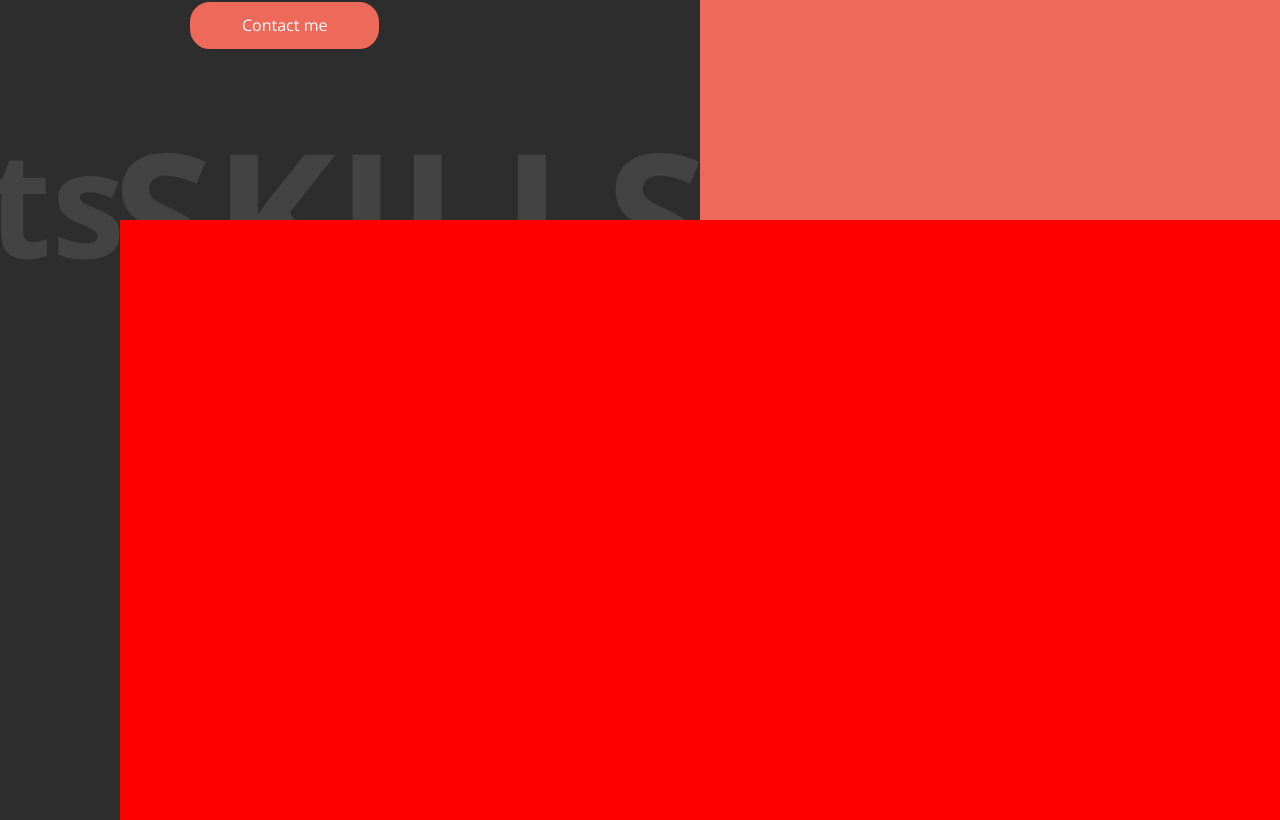
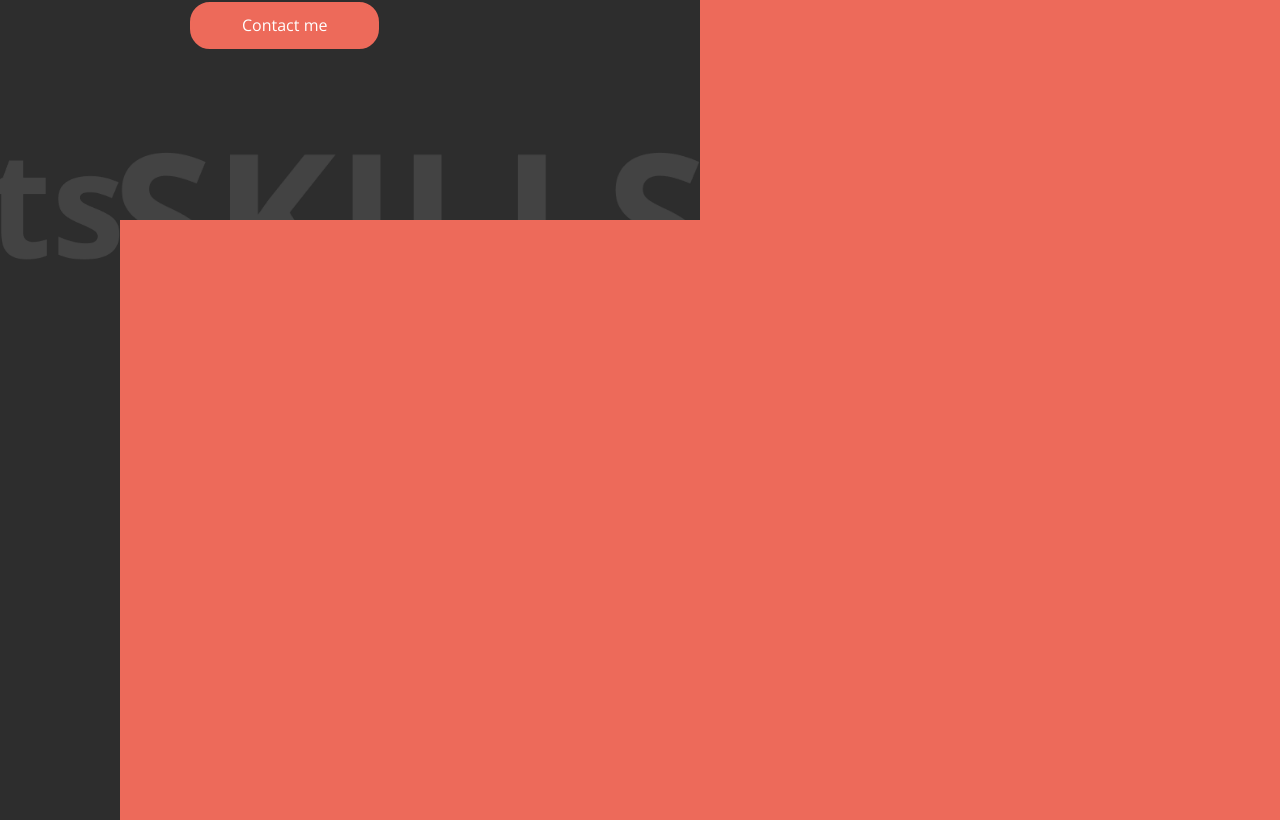
Before and after one commit to CezaryWrzalik/Portfolio, a Next.js app: page / in a window 1280 px wide. Shown: the part 1380-2200 px from the top of the page. Built offline with nearby package versions, Linux system fonts and the light colour scheme.

Commit message:
(Feat): Animated scroll to Project Section

```diff
--- a/src/components/molecules/AnimatedImage/AnimatedImage.styled.tsx
+++ b/src/components/molecules/AnimatedImage/AnimatedImage.styled.tsx
@@ -1,20 +1,34 @@
-import styled from "styled-components";
+import styled, { css } from "styled-components";
 
+const stylesForMiddle = css`
+  height: 100%;
+  transition: ease-in-out 1s;
+  width: 100%;
+`;
 
-export const AnimatedImageWrapper = styled.div<{visible: boolean,  side: "Top" | "Bottom" }>(
-  ({ side, visible, theme: {transitions} }) => `
+export const AnimatedImageWrapper = styled.div<{
+  visible: boolean;
+  side: "Top" | "Bottom" | "Mid";
+  halfScreen: boolean;
+}>(
+  ({ side, visible, halfScreen, theme: { transitions } }) => `
   position: absolute;
   width: 100%;
-  height: 100px;
+  height: 10%;
   display: grid;
   place-items: center;
 	opacity: ${visible ? "1" : "0"};
-	transition: ${transitions.default}s;
 
-	${side === 'Top' ? "top: 0" : "bottom: 0"};
+  ${halfScreen && `width: 50%`};
+	${side === "Top" && "top: 0%"};
+	${side === "Bottom" && "Bottom: 0%"};
+	${side === "Mid" && stylesForMiddle};
+
 
   span{
-		${side === 'Top' ? "top: -50%" : "top: 50%"};
+    ${side === "Top" && "top: -50%"};
+    ${side === "Bottom" && "Bottom: -50%"};
+    ${side === "Mid" && "Mid: 50%"};
   }
 }`
 );
--- a/src/components/molecules/AnimatedImage/AnimatedImage.tsx
+++ b/src/components/molecules/AnimatedImage/AnimatedImage.tsx
@@ -2,14 +2,15 @@ import { AnimatedImageWrapper } from "./AnimatedImage.styled";
 import Image, { StaticImageData } from "next/image";
 
 type AnimatedImageProps = {
-	side: "Top" | "Bottom";
+	side: "Top" | "Bottom" | "Mid";
 	image: StaticImageData;
 	visible?: boolean;
+  halfScreen?: boolean;
 }
 
-export const AnimatedImage = ({image, side, visible = true}: AnimatedImageProps) => {
+export const AnimatedImage = ({image, side, visible = true, halfScreen = false}: AnimatedImageProps) => {
   return (
-    <AnimatedImageWrapper side={side} visible={visible}>
+    <AnimatedImageWrapper side={side} visible={visible} halfScreen={halfScreen}>
       <Image src={image} />
     </AnimatedImageWrapper>
   );
--- a/src/components/templates/AboutSkills/LeftSection/LeftSection.styled.tsx
+++ b/src/components/templates/AboutSkills/LeftSection/LeftSection.styled.tsx
@@ -23,7 +23,7 @@ export const ImagesWrapper = styled.div`
 
 export const ImageWrapper = styled.div<{ currElIndex: number }>(
   ({ currElIndex, theme: { transitions } }) => `
-  opacity: ${currElIndex === 1 ? "1" : "0"};
+  opacity: ${currElIndex <= 1 ? "1" : "0"};
   transition: ${transitions.default}s;
   position: absolute;
   transform: translateY(-50%);
--- a/src/components/templates/Projects/Projects.styled.tsx
+++ b/src/components/templates/Projects/Projects.styled.tsx
@@ -1,6 +1,46 @@
-import styled from "styled-components";
+import styled, { css, keyframes } from "styled-components";
 
-export const ProjectsWrapper = styled.div`
-  height: 1800px;
-	background: red;
+export const ProjectsWrapper = styled.div(
+  ({ theme: { colors } }) => `
+	background: ${colors.body.bgTeritary};
+	height: 100%;
+	position: relative;
+	`
+);
+
+const firstEntryAnimation = ({ theme }: any) => keyframes`
+0%{
+	background: ${theme.colors.body.bgSecondary};
+	opacity: 1;
+}
+50%{background: ${theme.colors.body.bgSecondary};
+	opacity: 1;
+}
+100%{
+	background: ${theme.colors.body.bgTeritary};
+	opacity: 0;
+}
 `;
+
+export const FirstEntryImageWrapper = styled.div<{ animate: boolean }>(
+  ({ animate, theme: { colors } }) => css`
+    position: relative;
+    display: grid;
+    height: 100%;
+    width: 100%;
+    background: ${colors.body.bgSecondary};
+    opacity: 1;
+		transition: .5s;
+
+    ${animate &&
+    css`
+      animation: ${firstEntryAnimation} ease-in-out 2s;
+      background: ${colors.body.bgTeritary};
+			opacity: 0;
+    `}
+  `
+);
+
+export const ContentWrapper  = styled.div`
+
+`
--- a/src/components/templates/Projects/Projects.tsx
+++ b/src/components/templates/Projects/Projects.tsx
@@ -1,7 +1,28 @@
-import { ProjectsWrapper } from "./Projects.styled"
+import { AnimatedImage } from "@molecules/AnimatedImage/AnimatedImage";
+import { ImageProjects } from "@shared/images";
+import { useEffect, useState } from "react";
+import { useRecoilState } from "recoil";
+import { currElIndexAtom } from "src/recoil/atom/currElIndexAtom";
+import { TextWrapper } from "../AboutSkills/RightSection/AboutRightSection.styled";
+import { ContentWrapper, FirstEntryImageWrapper, ProjectsWrapper } from "./Projects.styled";
 
 export const Projects = () => {
-	return(
-		<ProjectsWrapper id="Projects"></ProjectsWrapper>
-	)
-}
+  const [currElIndex] = useRecoilState(currElIndexAtom);
+  const [animate, setAnimate] = useState(false);
+
+  useEffect(() => {
+    if (currElIndex === 3 && !animate) {
+      setAnimate(true);
+    }
+  }, [currElIndex]);
+  return (
+    <ProjectsWrapper id="Projects">
+      <FirstEntryImageWrapper animate={animate}>
+        <AnimatedImage image={ImageProjects} visible={currElIndex > 2} side={animate ? "Mid" : "Top"} halfScreen={true}/>
+      </FirstEntryImageWrapper>
+			<ContentWrapper>
+
+			</ContentWrapper>
+    </ProjectsWrapper>
+  );
+};
--- a/src/components/templates/Template.styled.tsx
+++ b/src/components/templates/Template.styled.tsx
@@ -4,19 +4,19 @@ import styled from "styled-components";
 export const TemplateWrapper = styled.div`
   display: grid;
   max-height: 100%;
-  grid-template: repeat(2, minmax(100vh, auto)) / 1fr;
+  grid-template: repeat(3, minmax(100vh, auto)) / 1fr;
   padding: 0;
   margin: 0;
 `;
 
 export const AboutSkillsWrapper = styled.div`
   display: grid;
-  grid-template: auto / 1fr 1fr;
+  grid-template: 1fr / 1fr 1fr;
   height: 100%;
   width: 100%;
-	color: white;
+  color: white;
 
-  @media (max-width: ${breakpoints.sm}px){
+  @media (max-width: ${breakpoints.sm}px) {
     grid-template: auto / 3fr 1fr;
   }
 `;
--- /dev/null
+++ b/src/shared/images/index.ts
@@ -0,0 +1,17 @@
+import ImageAbout from "./About.png";
+import ImageBorder from "./Border.png";
+import ImageHi from "./Hi.png";
+import ImageMe from "./Me.png";
+import ImageMeMoji from "./MeMoji.png";
+import ImageProjects from './Projects.png';
+import ImageSkills from './Skills.png';
+
+export {
+	ImageAbout,
+	ImageBorder,
+	ImageHi,
+	ImageMe,
+	ImageMeMoji,
+	ImageProjects,
+	ImageSkills,
+}
--- a/src/shared/theme/config.ts
+++ b/src/shared/theme/config.ts
@@ -1,6 +1,6 @@
 export const palette = {
   white: "#ffffff",
-  dark_white: "#DEDEDE",
+  dark_white: "#CBCBCB",
   light_gray: "#9D9D9D",
   gray: "#434343",
   dark_gray: "#2D2D2D",
--- a/src/shared/theme/default.theme.ts
+++ b/src/shared/theme/default.theme.ts
@@ -5,6 +5,7 @@ const defaultTheme = {
     body: {
       bgPrimary: palette.dark_gray,
       bgSecondary: palette.dynamic,
+      bgTeritary: palette.dark_white,
     },
     sidebar: {
       bgPrimary: palette.black_gray,
--- a/src/utils/hooks/useScroll.ts
+++ b/src/utils/hooks/useScroll.ts
@@ -30,7 +30,7 @@ const useScroll = () => {
   const scrollFromTopRef = useRef(0);
   const isScrolling = useRef(false);
   const prevElement = currElIndex > 0 ? currElIndex - 1 : 0;
-  const nextElement = currElIndex < 5 ? currElIndex + 1 : 0;
+  const nextElement = currElIndex < 3 ? currElIndex + 1 : 0;
 
   const updateScrollPosition = () => {
     scrollFromTopRef.current = document.documentElement.scrollTop;
```
